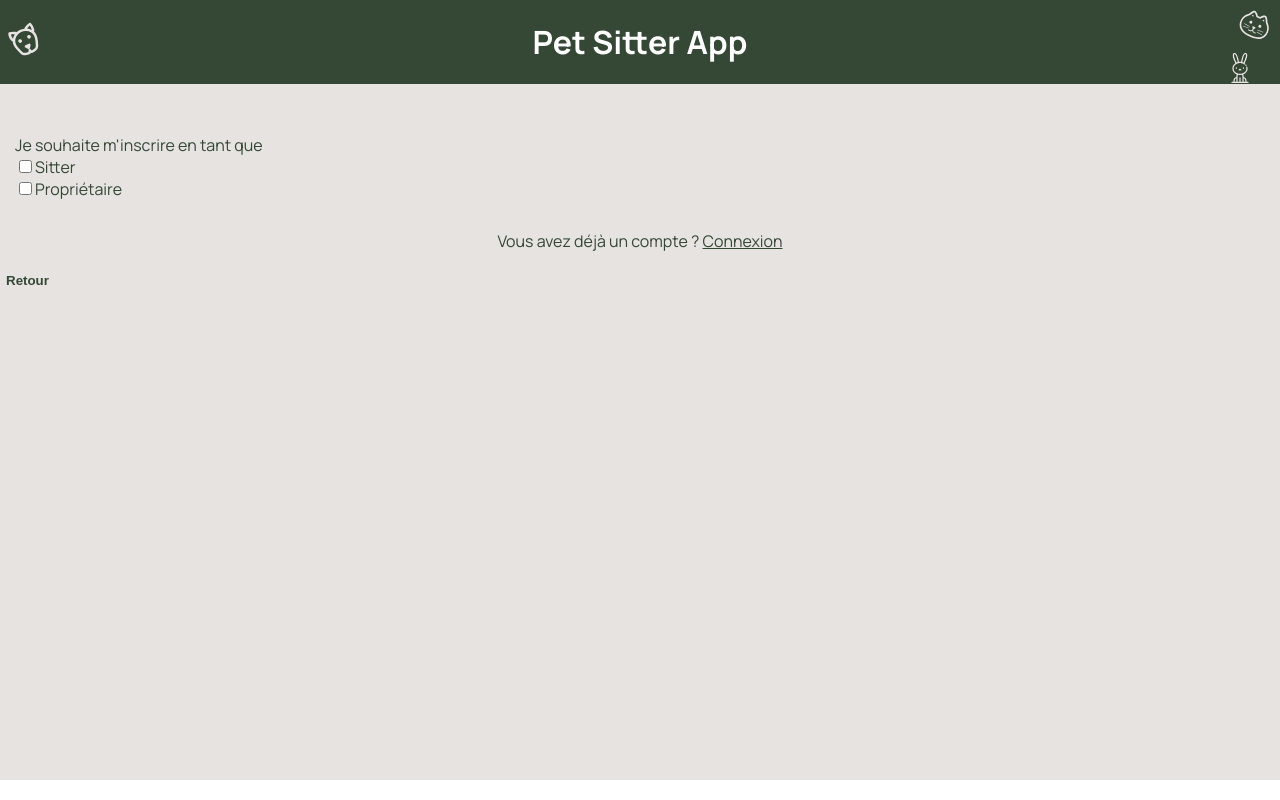
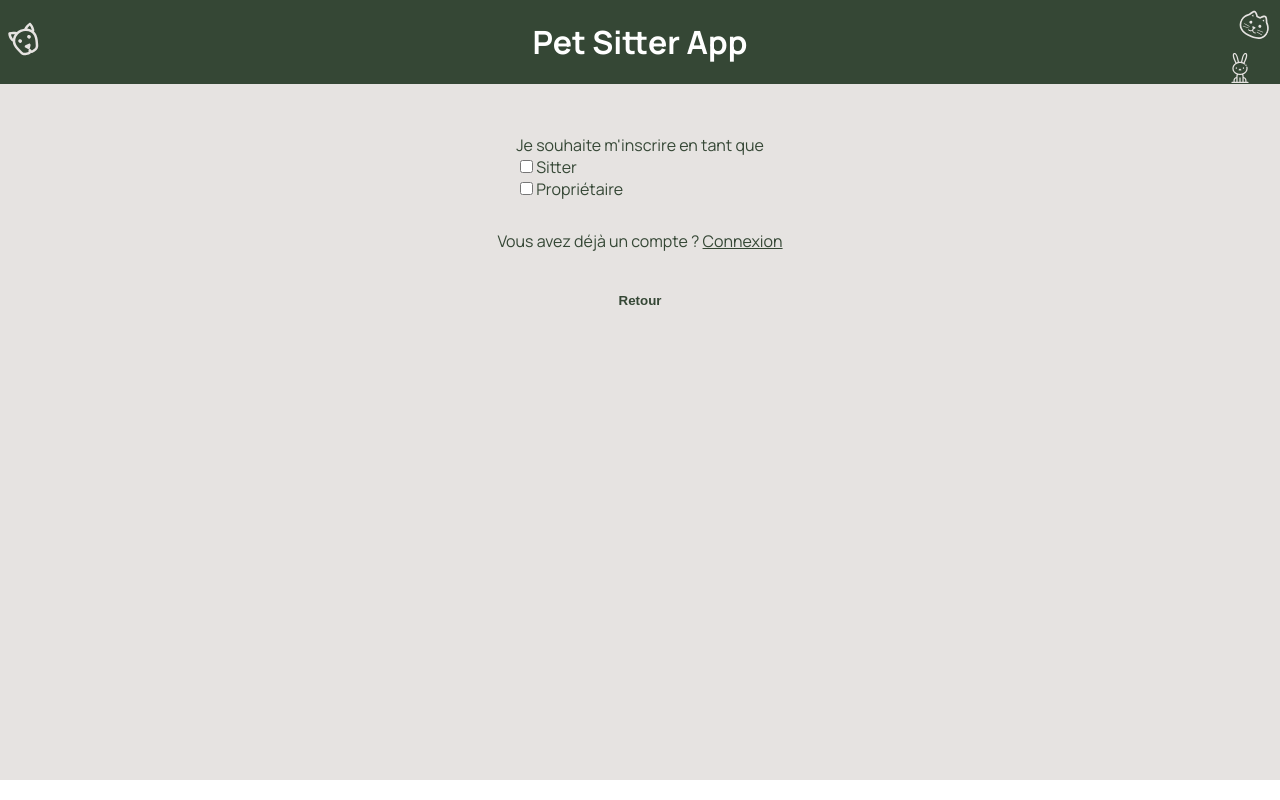
Before and after one commit to segoleneganzin/pet-sitter-front, a React (Vite) app: page /sign-up in a window 1280 px wide. Built offline with nearby package versions, Linux system fonts and the light colour scheme; no server answers.

Commit message:
auth css btn

```diff
--- a/src/pages/Auth.tsx
+++ b/src/pages/Auth.tsx
@@ -74,7 +74,11 @@ const Auth: React.FC<I_AuthProps> = ({ formType }) => {
             <SignInForm />
           </div>
         )}
-        <Button handleClick={() => navigate(-1)} content='Retour' />
+        <Button
+          handleClick={() => navigate(-1)}
+          content='Retour'
+          classname='auth__btn--cancel'
+        />
       </main>
     </>
   );
--- a/src/pages/Settings.tsx
+++ b/src/pages/Settings.tsx
@@ -1,4 +1,3 @@
-import { useLocation, useNavigate } from 'react-router-dom';
 import UpdateLog from '../layouts/admin/UpdateLog';
 import UpdateProfile from '../layouts/admin/UpdateProfile';
 import PageLayout from '../layouts/templates/PageLayout';
--- a/src/stylesheet/pages/_auth.scss
+++ b/src/stylesheet/pages/_auth.scss
@@ -1,6 +1,8 @@
 .auth {
   @include flex-col;
+  align-items: center;
   background-color: color(primary);
+  padding-bottom: 25px;
   min-height: 87vh;
   &__role-selection {
     color: color(light);
@@ -12,6 +14,9 @@
     margin: auto;
     padding: 0 5px;
     width: 100vw;
+  }
+  &__btn--cancel {
+    margin-top: 20px;
   }
   .sign-link,
   .sign-link__link,
```
Also changed, not shown: 1 other file (tests, documents, lock files or other folders).
